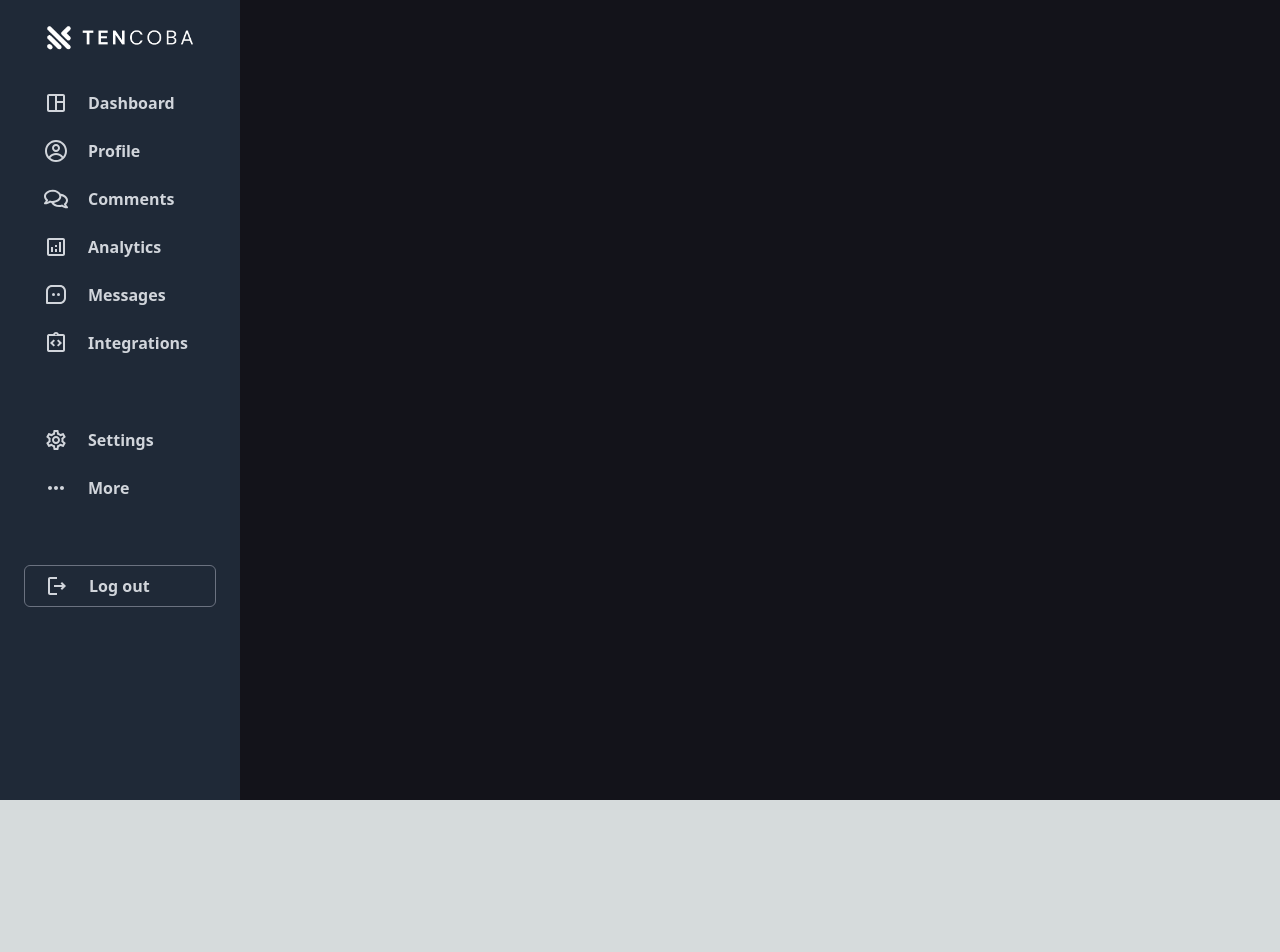
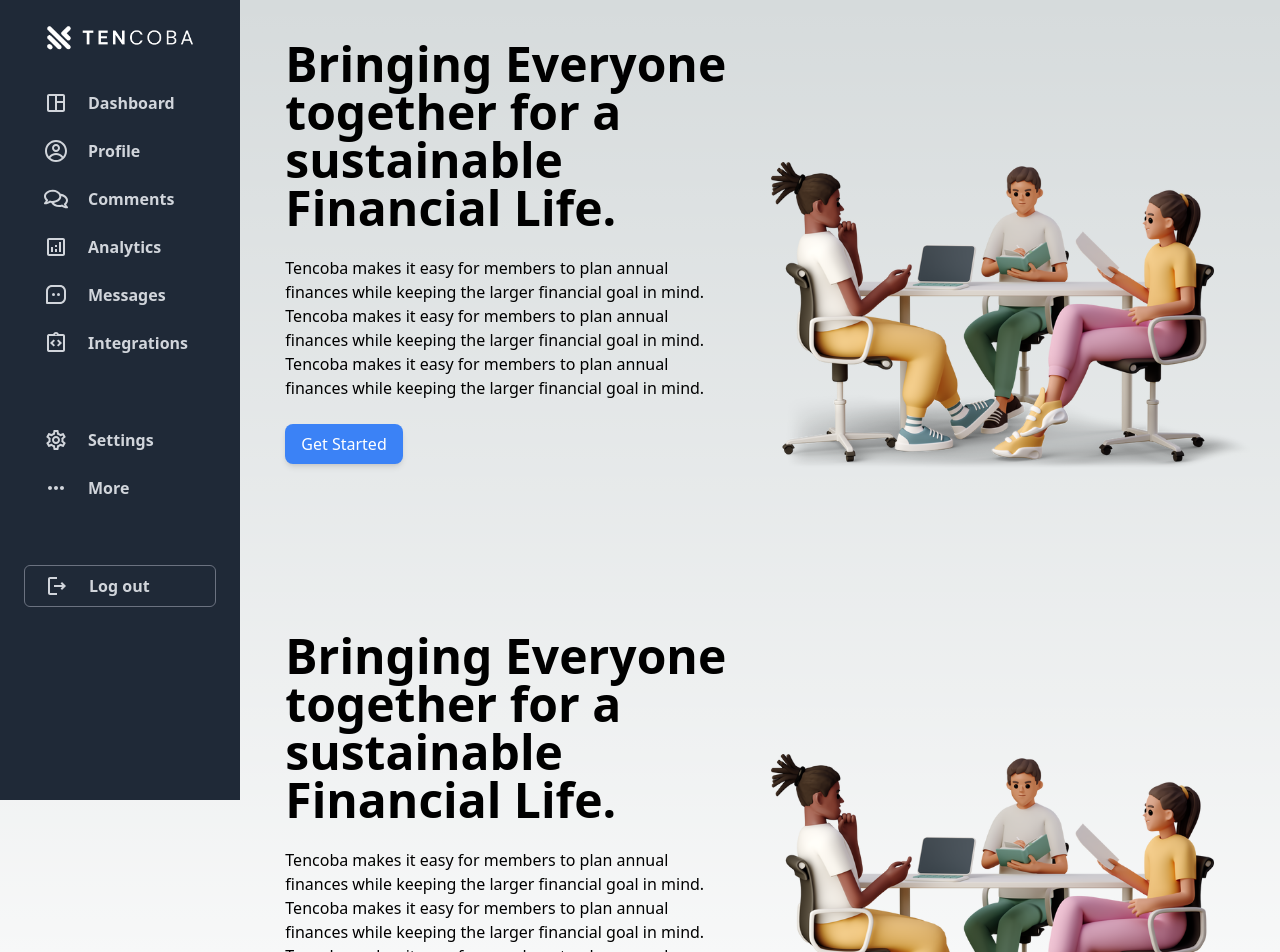
Before and after one commit to johnson419/Tencoba, a Next.js app: page /Dashboard in a window 1280 px wide. Shown: the top 952 px of the page. Before the commit the page ends 800 px from the top, so only its background shows below. Built offline with nearby package versions, Linux system fonts and the light colour scheme.

Commit message:
more and more

```diff
--- a/components/Baselayout.js
+++ b/components/Baselayout.js
@@ -1,12 +1,14 @@
 import Sidebar from "./Sidebar";
 
-export default function Baselayout({ children }) {
+export default function BaseLayout({ children }) {
   return (
     <div className="flex">
       <div className="w-1/6">
         <Sidebar />
       </div>
-      <div className="w-5/6">{children}</div>
+      <div className="w-5/6">
+        {children}
+      </div>
     </div>
   );
 }
--- a/pages/Dashboard.js
+++ b/pages/Dashboard.js
@@ -1,3 +1,4 @@
+import BaseLayout from "@/components/Baselayout";
 import DashNav from "@/components/DashNav";
 import Hero from "@/components/Hero";
 import Sidebar from "@/components/Sidebar";
@@ -5,18 +6,10 @@ import Testimonials from "@/components/Testimonials";
 
 const Dashboard = () => {
   return (
-    <div className="relative sm:-8 p-4 bg-[#13131a] min-h-screen flex flex-row">
-      <div className="sm:w-1/12">
-        <Sidebar />
-      </div>
-
-      {/* <div className="flex-1 pl-10">
-        <div className="sticky top-0">
-          <DashNav />
-        </div>
-        Add your Main Content here
-      </div> */}
-    </div>
+    <BaseLayout>
+      <Hero/>
+      <Hero/>
+    </BaseLayout>
   );
 };
 
--- a/pages/Profile.js
+++ b/pages/Profile.js
@@ -1,13 +1,13 @@
-import Baselayout from "@/components/Baselayout";
+import BaseLayout from "@/components/Baselayout";
 import DashNav from "@/components/DashNav";
 import Hero from "@/components/Hero";
 // import Sidebar from "@/components/Sidebar";
 
 const Profile = () => {
   return (
-    <Baselayout>
+    <BaseLayout>
         <Hero/>
-    </Baselayout>
+    </BaseLayout>
 );
 };
 
```
